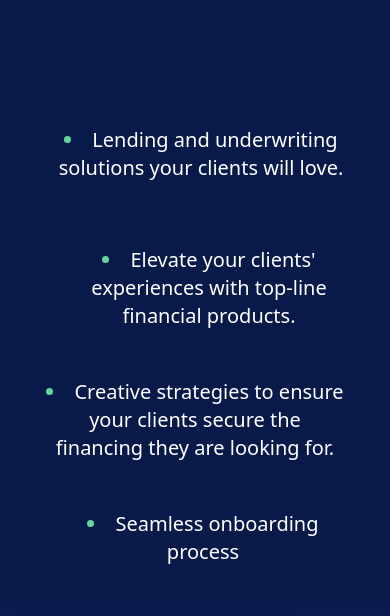
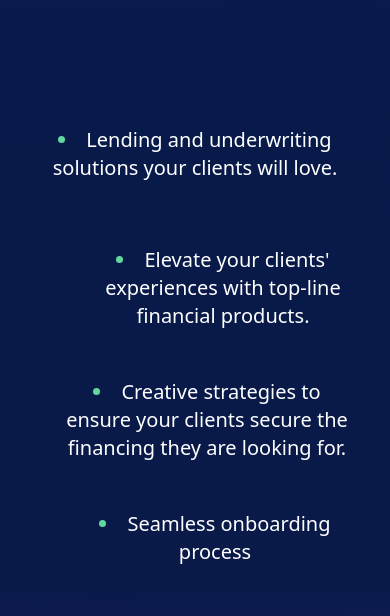
Before and after one commit to KeshavVijay14/Finmed-App, a Next.js app: page /partners in a window 390 px wide. Shown: the part 1407-2023 px from the top of the page. Built offline with nearby package versions, Linux system fonts and the light colour scheme; a web font is replaced by a local one.

Commit message:
patners-page-animation-issue-fixed

```diff
--- a/src/components/partners/whyPartners.js
+++ b/src/components/partners/whyPartners.js
@@ -24,11 +24,11 @@ export default function WhyPartner() {
                   height={300}
                   className="rounded-lg hover-scale mb-28 mx-8"
                 />
-                <ul className="text-white list-disc list-inside flex flex-col items-center gap-12 marker:text-[#62D89F] md:ml-0 ml-3">
+                <ul className="text-white list-disc list-inside flex flex-col items-center gap-12 marker:text-[#62D89F]">
                   <li className="w-full max-w-[300px] mt-4 font-trebuchet text-xl font-normal">
                     Lending and underwriting solutions your clients will love.
                   </li>
-                  <li className="w-full max-w-[320px] mt-4 font-trebuchet text-xl font-normal ml-4">
+                  <li className="w-full   max-w-[320px] mt-4 font-trebuchet text-xl font-normal md:ml-12 ml-14">
                     Elevate your clients' experiences with top-line financial
                     products.
                   </li>
@@ -36,7 +36,7 @@ export default function WhyPartner() {
               </div>
 
               <div className="flex flex-col items-center">
-                <ul className="text-white list-disc list-inside flex flex-col items-center gap-8 marker:text-[#62D89F]">
+                <ul className="text-white list-disc list-inside flex flex-col items-center gap-8 marker:text-[#62D89F] md:ml-0 ml-6">
                   <li className="w-full max-w-[300px] mt-4 font-trebuchet text-xl font-normal">
                     Creative strategies to ensure your clients secure the
                     financing they are looking for.
```
